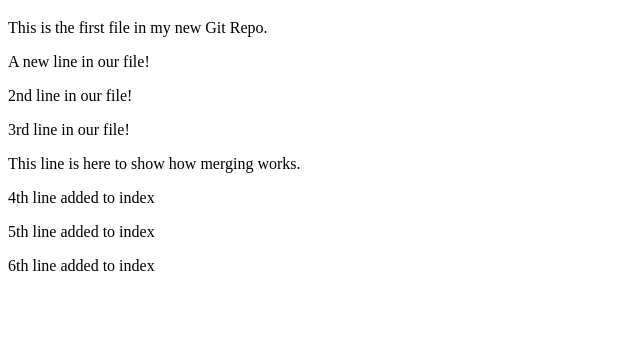
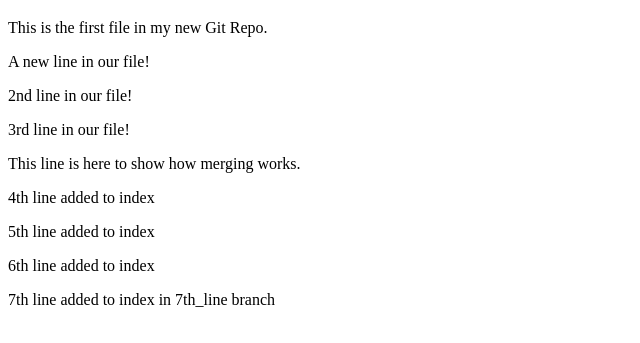
Before and after one commit to har-cl/hello-world, a plain HTML site: page index.html in a window 1280 px wide. Shown: the part 61-404 px from the top of the page, without its empty margins (0-640 px from the left). Drawn offline with Linux system fonts and the light colour scheme.

Commit message:
7th line added in 7th_line branch

```diff
--- a/index.html
+++ b/index.html
@@ -15,6 +15,8 @@
 <p>4th line added to index</p>
 <p>5th line added to index</p>
 <p>6th line added to index</p>
+<p>7th line added to index in 7th_line branch</p>
+
 
 </body>
 </html>
```
